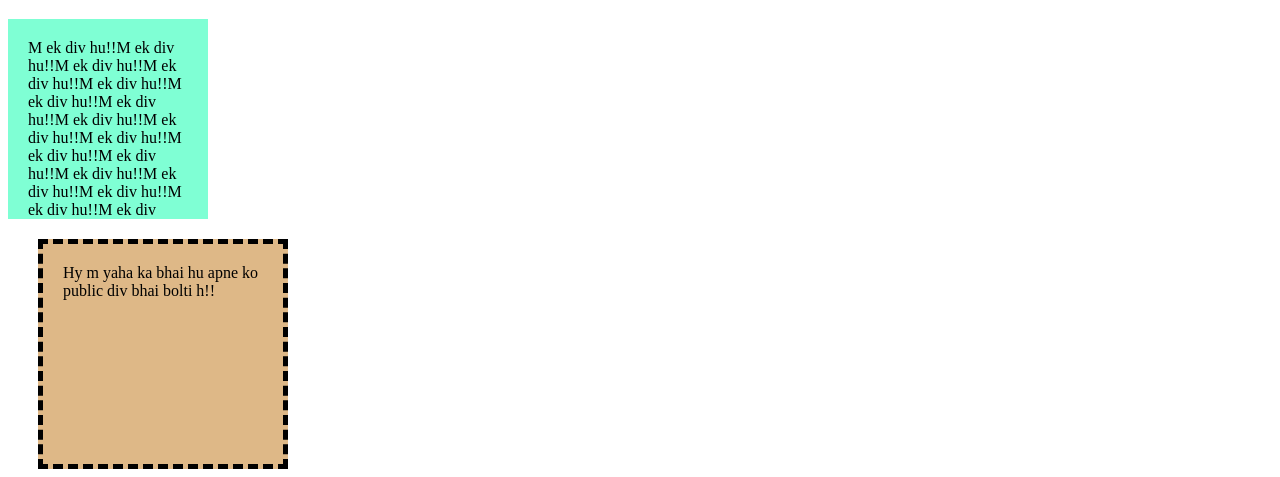
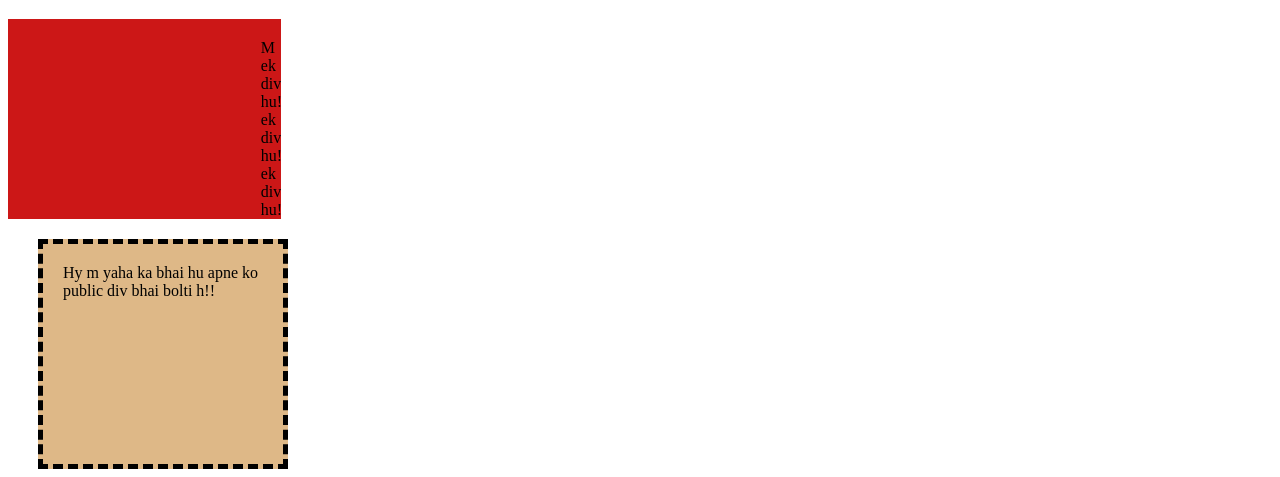
Before and after one commit to anshkumar2311/WOC-2024, a website: page Day3 PostCSS TailwindCSS/PostCSS/postcss.html in a window 1280 px wide. Shown: the part 396-873 px from the top of the page. Drawn offline with Linux system fonts and the light colour scheme.

Commit message:
practice

```diff
--- a/Day3 PostCSS TailwindCSS/PostCSS/postcss.css
+++ b/Day3 PostCSS TailwindCSS/PostCSS/postcss.css
@@ -11,10 +11,10 @@
     line-height: 1.4;
 }
 .div{
-    background-color: aquamarine;
+    background-color: rgb(204, 23, 23);
     width: 200px;
     height: 200px;
-    padding-left: 20px;
+    padding-left: 20%;
     padding-top: 20px;
     padding-right: 20px;
     padding-bottom: 10px;
```
Also changed, not shown: Day3 PostCSS TailwindCSS/PostCSS/build/postcss.css.
